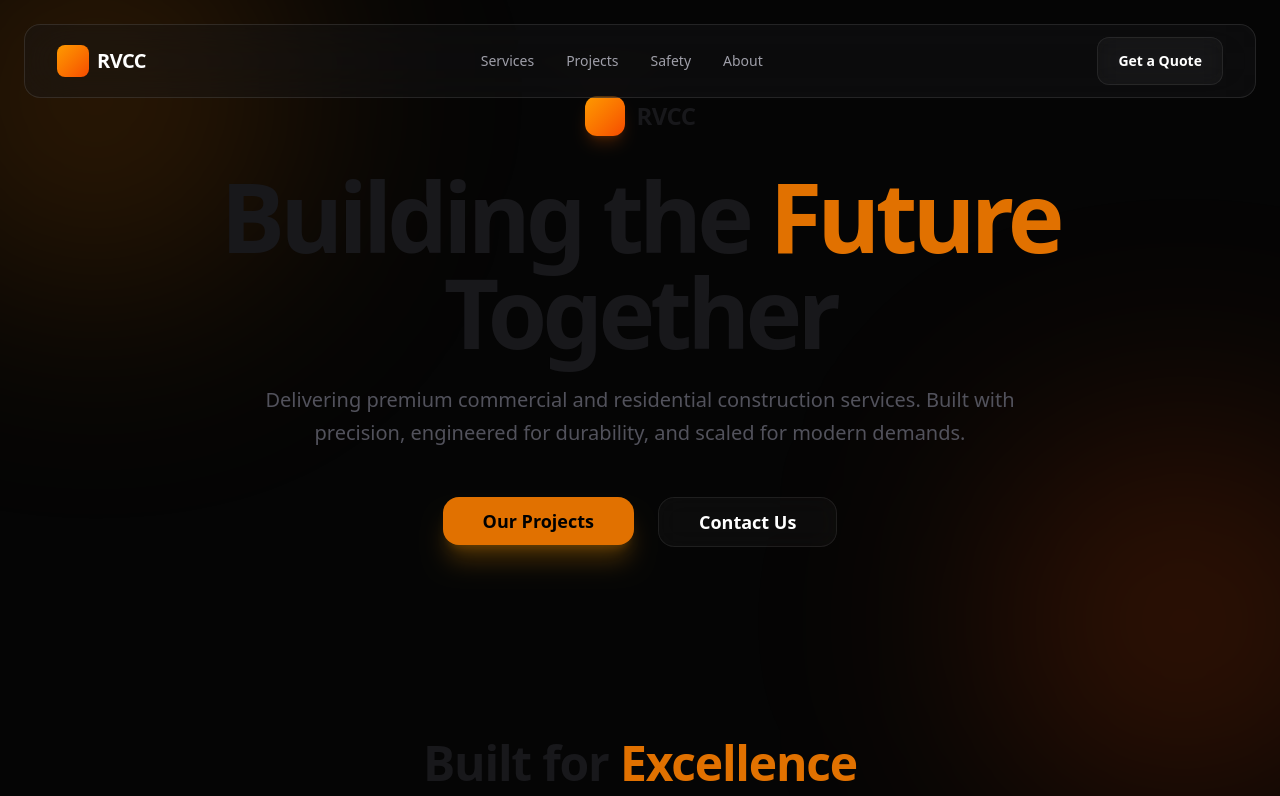
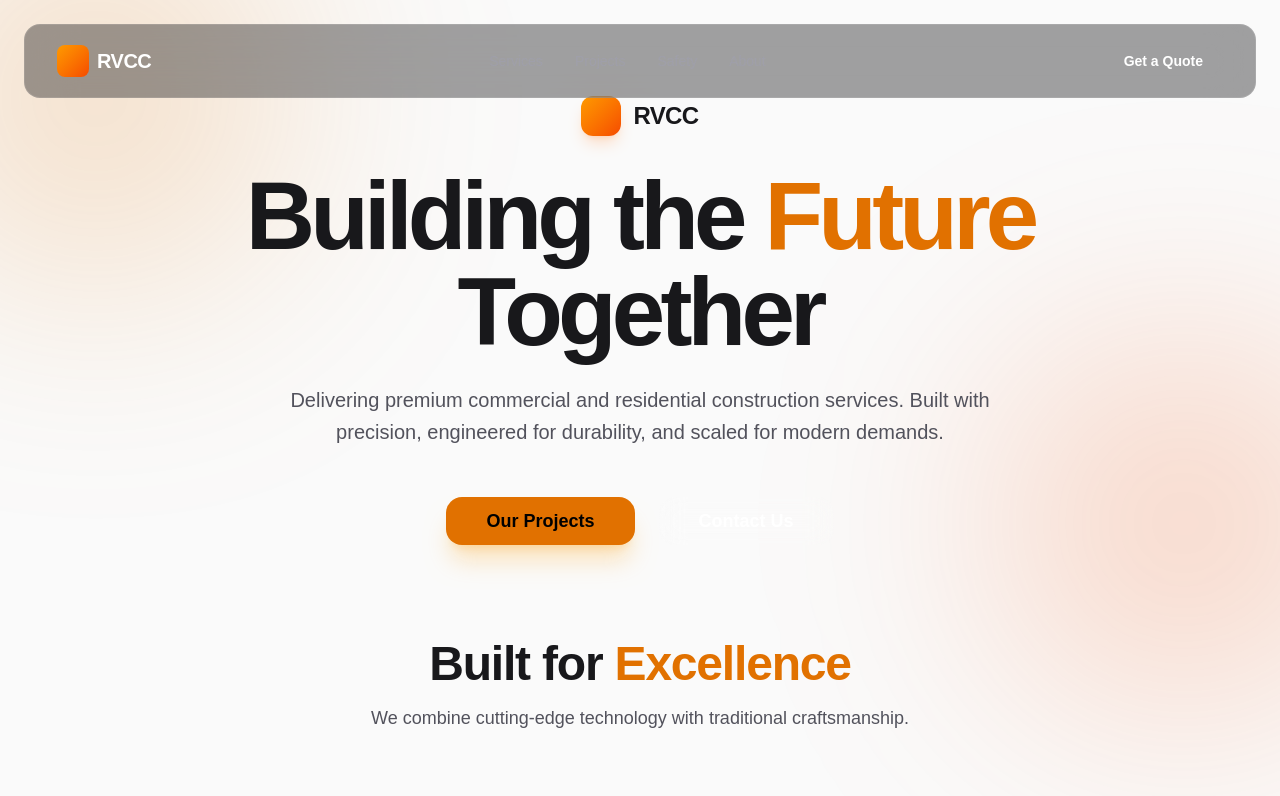
Before and after one commit to sandflareinnovations-projects/RVCC, a Next.js app in the folder apps/web/: page / in a window 1280 px wide. Shown: the top 796 px of the page. Built offline with nearby package versions, Linux system fonts and the light colour scheme.

Commit message:
style: reset globals.css to minimal baseline

```diff
--- a/apps/web/src/app/globals.css
+++ b/apps/web/src/app/globals.css
@@ -1,39 +1,27 @@
 @import "tailwindcss";
 
-:root {
-  --background: #050505;
-  --foreground: #ffffff;
-  --accent: #ea580c;
-  --accent-foreground: #ffffff;
-  --glass: rgba(255, 255, 255, 0.03);
-  --glass-border: rgba(255, 255, 255, 0.08);
+@theme {
+  --color-brand-primary: #000;
+  --color-brand-secondary: #fff;
 }
 
-@theme inline {
-  --color-background: var(--background);
-  --color-foreground: var(--foreground);
-  --color-accent: var(--accent);
-  --color-accent-foreground: var(--accent-foreground);
-  --color-glass: var(--glass);
-  --color-glass-border: var(--glass-border);
+@layer base {
+  :root {
+    --background: #ffffff;
+    --foreground: #0a0a0a;
   }
 
   body {
     background-color: var(--background);
     color: var(--foreground);
-  -webkit-font-smoothing: antialiased;
-  -moz-osx-font-smoothing: grayscale;
+    font-family: sans-serif;
+  }
 }
 
-.glass {
-  background: var(--glass);
-  backdrop-filter: blur(12px);
-  border: 1px solid var(--glass-border);
+@layer utilities {
+  .container {
+    max-width: 1200px;
+    margin: 0 auto;
+    padding: 0 1rem;
   }
-
-.gradient-text {
-  background: linear-gradient(135deg, #fff 0%, #a5a5a5 100%);
-  -webkit-background-clip: text;
-  background-clip: text;
-  -webkit-text-fill-color: transparent;
 }
```
Lines whose indentation alone changed are shown as unchanged.
